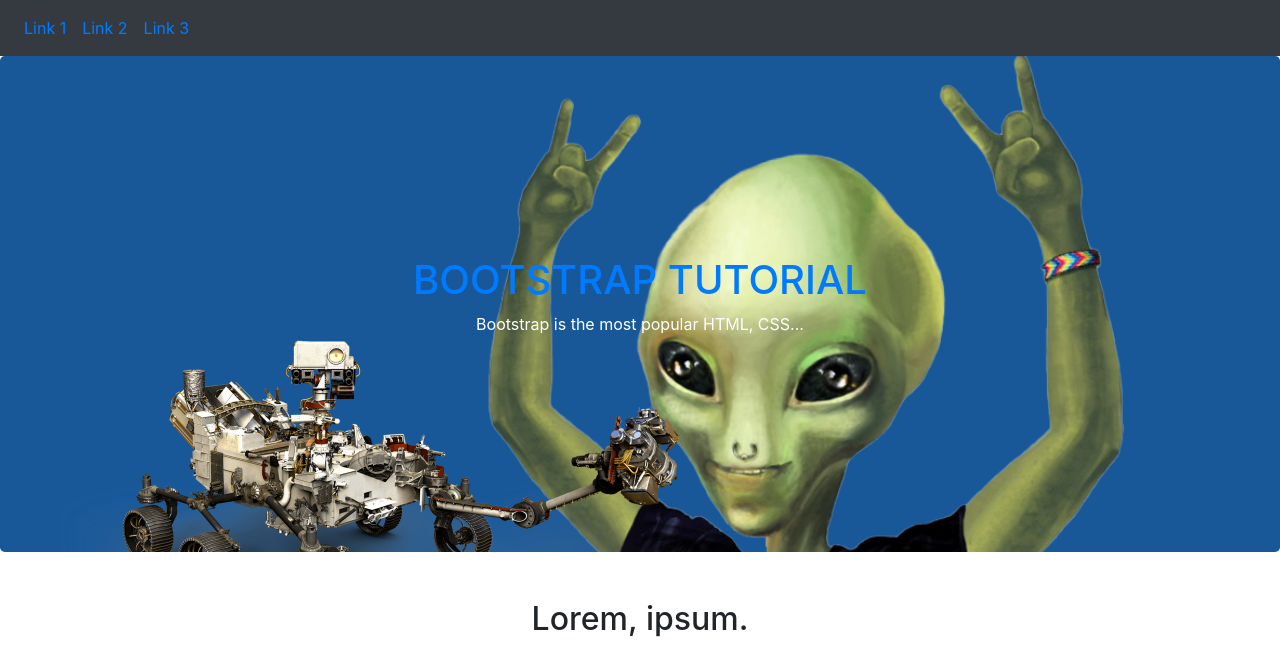
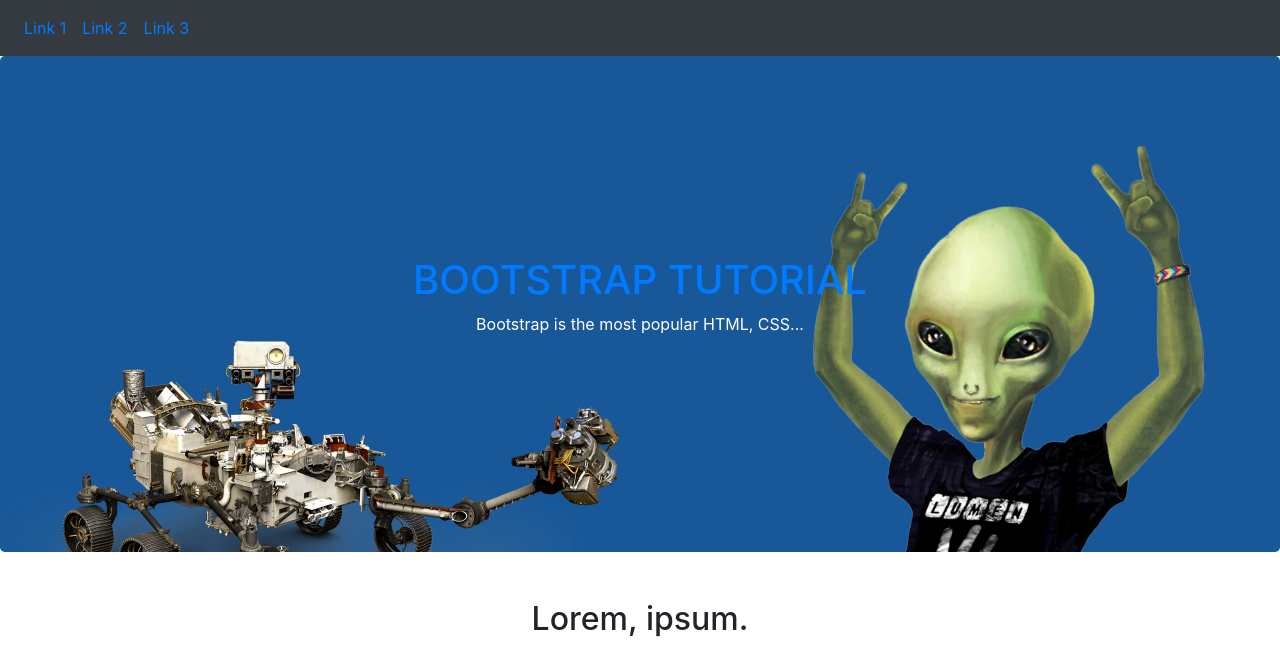
Before and after one commit to knika-starkey/parallax, a plain HTML site: page index.html in a window 1280 px wide. Shown: the top 665 px of the page. Drawn offline with nearby package versions, Linux system fonts and the light colour scheme.

Commit message:
change alien size

```diff
--- a/script.js
+++ b/script.js
@@ -32,11 +32,11 @@
       }
       $(".jumbotron").css(
         "background-position",
-        "60px " +
+        "left " +
           (-(winTop * 0.4) + 220) +
           "px," +
-          "350px " +
-          -(winTop * 0.3) +
+          "right " +
+          (-(winTop * 0.3) + 90) +
           "px," +
           "center " +
           -(winTop * 0.5) +
--- a/style.css
+++ b/style.css
@@ -1,9 +1,9 @@
 .jumbotron {
     background-color: #185899;
     background-image: url(./images/pngwing.png), url(./images/Alien-PNG-Free-File-Download.png), url(./images/mars2.jpg);
-    background-position:60px 220px, 350px 0px, center 0px;
+    background-position:left 220px, right 90px, center 0px;
     background-attachment:fixed, fixed, fixed;
-    background-size: 50%, 70%, cover;
+    background-size: 640px 391px, 552px 466px, cover;
     background-repeat: no-repeat, no-repeat, no-repeat;
     color: #ffffff;
     padding: 200px 0;
```
